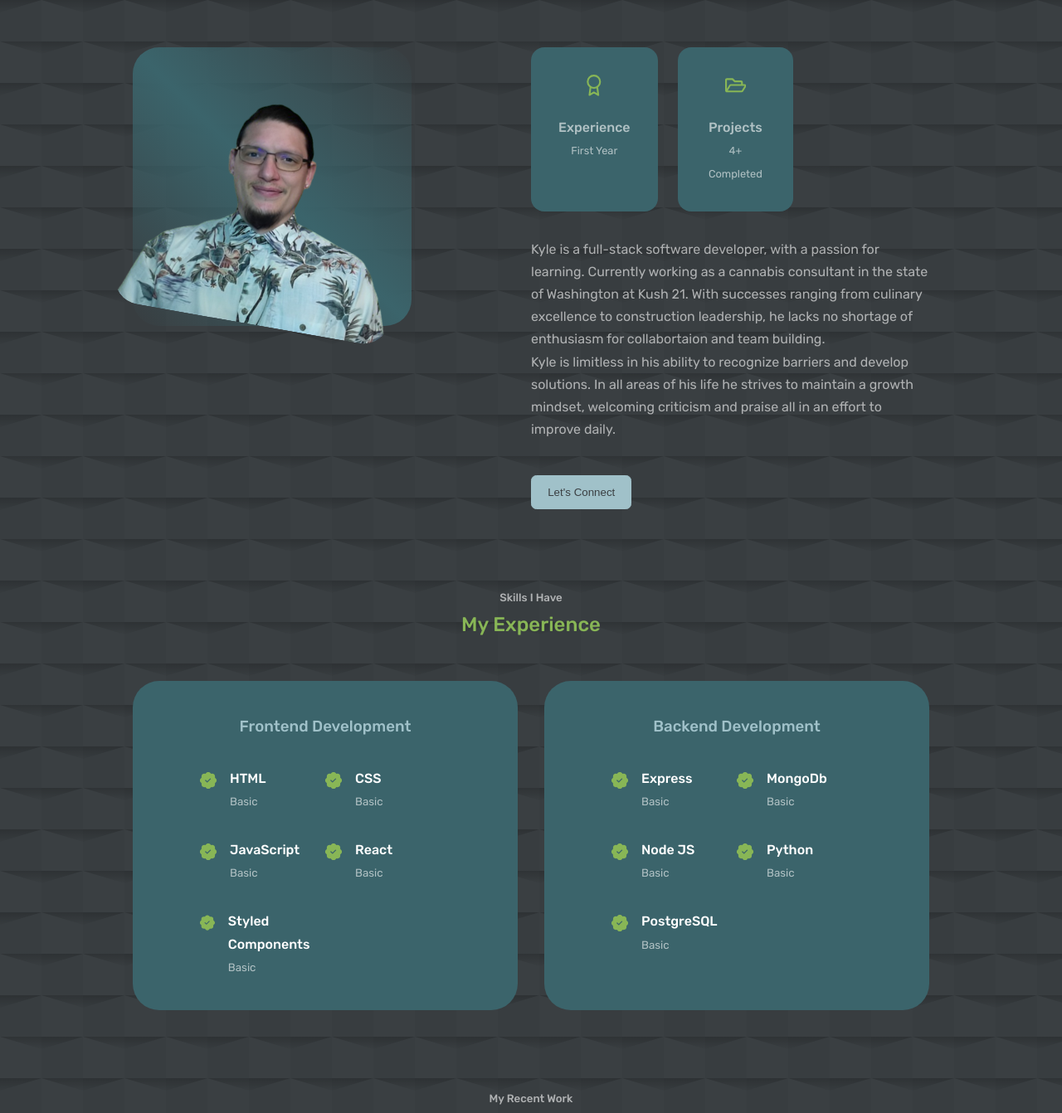
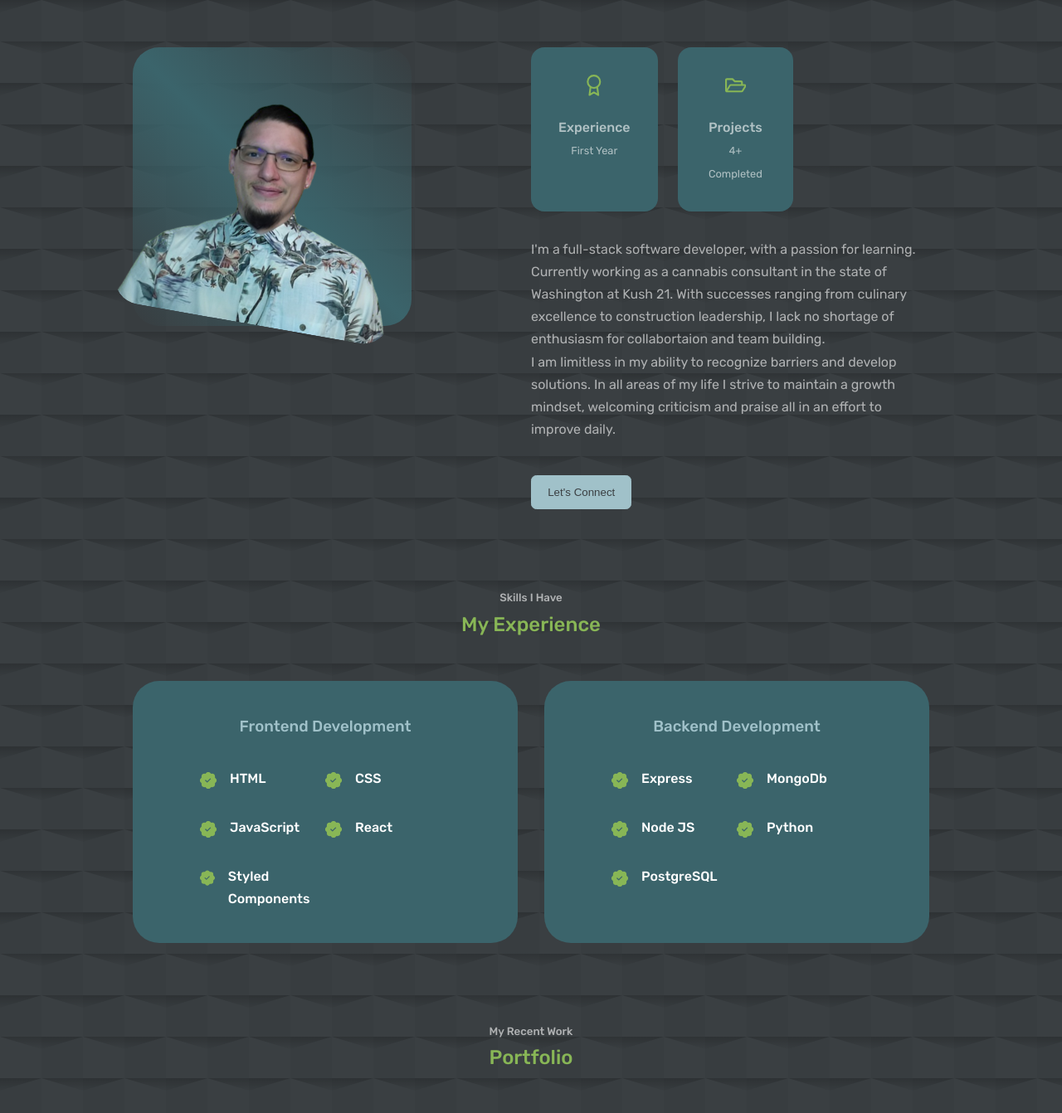
Before and after one commit to kcanamar/react-portfolio, a React (Create React App) app: page / in a window 1280 px wide. Shown: the part 950-2292 px from the top of the page at 83% size. Built offline with nearby package versions, Linux system fonts and the light colour scheme.

Commit message:
portfolio edits

```diff
--- a/src/components/about/About.jsx
+++ b/src/components/about/About.jsx
@@ -37,8 +37,8 @@ export default function About(){
                     </AboutCards>
 
                     <Description>
-                        Kyle is a full-stack software developer, with a passion for learning. Currently working as a cannabis consultant in the state of Washington at Kush 21. With successes ranging from culinary excellence to construction leadership, he lacks no shortage of enthusiasm for collabortaion and team building. <br></br>
-                        Kyle is limitless in his ability to recognize barriers and develop solutions. In all areas of his life he strives to maintain a growth mindset, welcoming criticism and praise all in an effort to improve daily.
+                        I'm a full-stack software developer, with a passion for learning. Currently working as a cannabis consultant in the state of Washington at Kush 21. With successes ranging from culinary excellence to construction leadership, I lack no shortage of enthusiasm for collabortaion and team building. <br></br>
+                        I am limitless in my ability to recognize barriers and develop solutions. In all areas of my life I strive to maintain a growth mindset, welcoming criticism and praise all in an effort to improve daily.
 
                     </Description>
 
--- a/src/components/experience/Exp.jsx
+++ b/src/components/experience/Exp.jsx
@@ -16,35 +16,30 @@ export default function Exp(){
                             <BsFillPatchCheckFill className='icon'/>
                             <div>
                                 <ExpDetailSkill>HTML</ExpDetailSkill>
-                                <ExpStatus>Basic</ExpStatus>
                             </div>
                         </ExpDetails>
                         <ExpDetails>
                             <BsFillPatchCheckFill className='icon'/>
                             <div>
                                 <ExpDetailSkill>CSS</ExpDetailSkill>
-                                <ExpStatus>Basic</ExpStatus>
                             </div>
                         </ExpDetails>
                         <ExpDetails>
                             <BsFillPatchCheckFill className='icon'/>
                             <div>
                                 <ExpDetailSkill>JavaScript</ExpDetailSkill>
-                                <ExpStatus>Basic</ExpStatus>
                             </div>
                         </ExpDetails>
                         <ExpDetails>
                             <BsFillPatchCheckFill className='icon'/>
                             <div>
                                 <ExpDetailSkill>React</ExpDetailSkill>
-                                <ExpStatus>Basic</ExpStatus>
                             </div>
                         </ExpDetails>
                         <ExpDetails>
                             <BsFillPatchCheckFill className='icon sc'/>
                             <div>
                                 <ExpDetailSkill>Styled Components</ExpDetailSkill>
-                                <ExpStatus>Basic</ExpStatus>
                             </div>
                         </ExpDetails>
                     </ExpContent>
@@ -57,35 +52,30 @@ export default function Exp(){
                             <BsFillPatchCheckFill className='icon'/>
                             <div>
                                 <ExpDetailSkill>Express</ExpDetailSkill>
-                                <ExpStatus>Basic</ExpStatus>
                             </div>
                         </ExpDetails>
                         <ExpDetails>
                             <BsFillPatchCheckFill className='icon'/>
                             <div>
                                 <ExpDetailSkill>MongoDb</ExpDetailSkill>
-                                <ExpStatus>Basic</ExpStatus>
                             </div>
                         </ExpDetails>
                         <ExpDetails>
                             <BsFillPatchCheckFill className='icon'/>
                             <div>
                                 <ExpDetailSkill>Node JS</ExpDetailSkill>
-                                <ExpStatus>Basic</ExpStatus>
                             </div>
                         </ExpDetails>
                         <ExpDetails>
                             <BsFillPatchCheckFill className='icon'/>
                             <div>
                                 <ExpDetailSkill>Python</ExpDetailSkill>
-                                <ExpStatus>Basic</ExpStatus>
                             </div>
                         </ExpDetails>
                         <ExpDetails>
                             <BsFillPatchCheckFill className='icon'/>
                             <div>
                                 <ExpDetailSkill>PostgreSQL</ExpDetailSkill>
-                                <ExpStatus>Basic</ExpStatus>
                             </div>
                         </ExpDetails>
                     </ExpContent>
```
